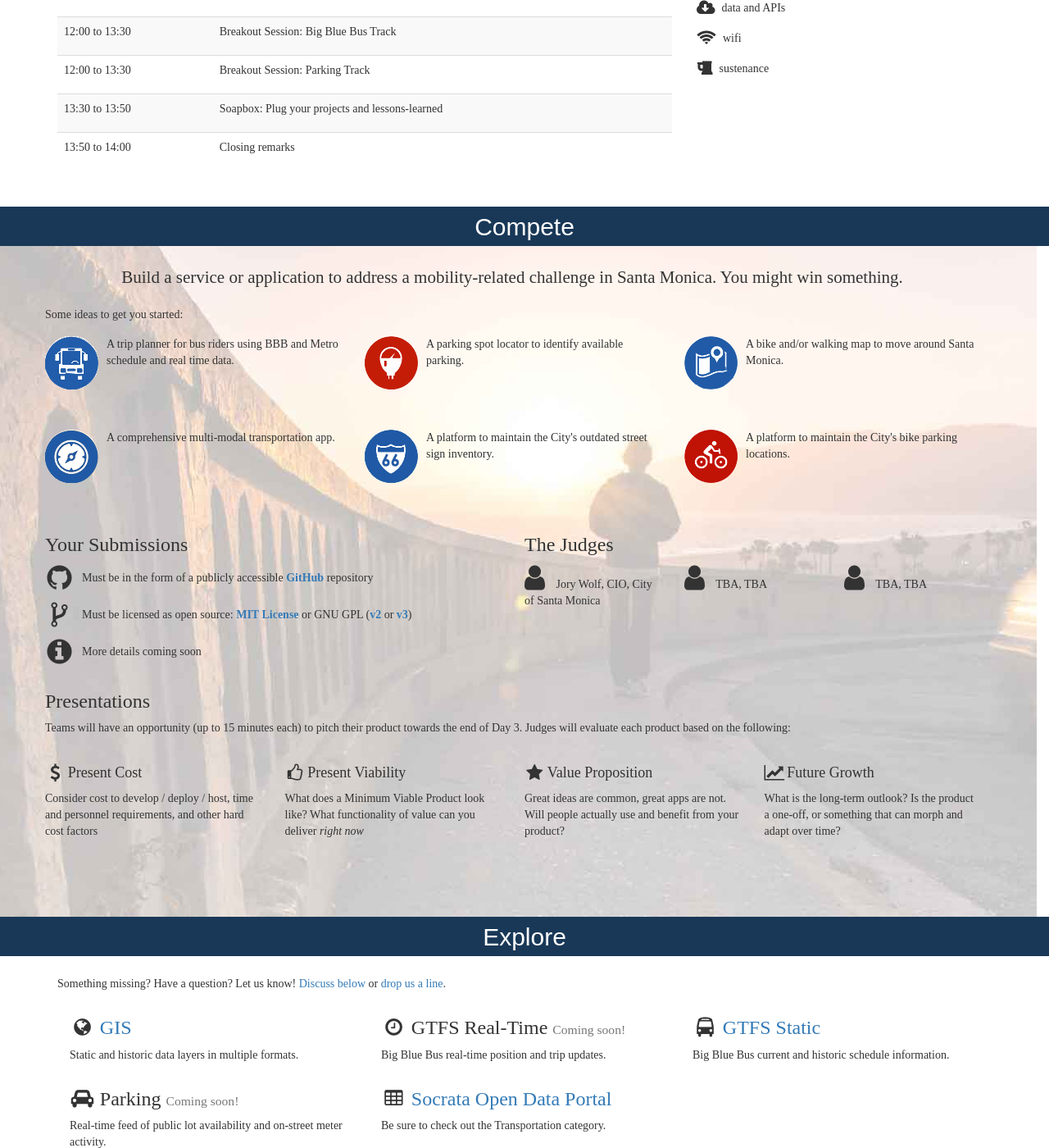
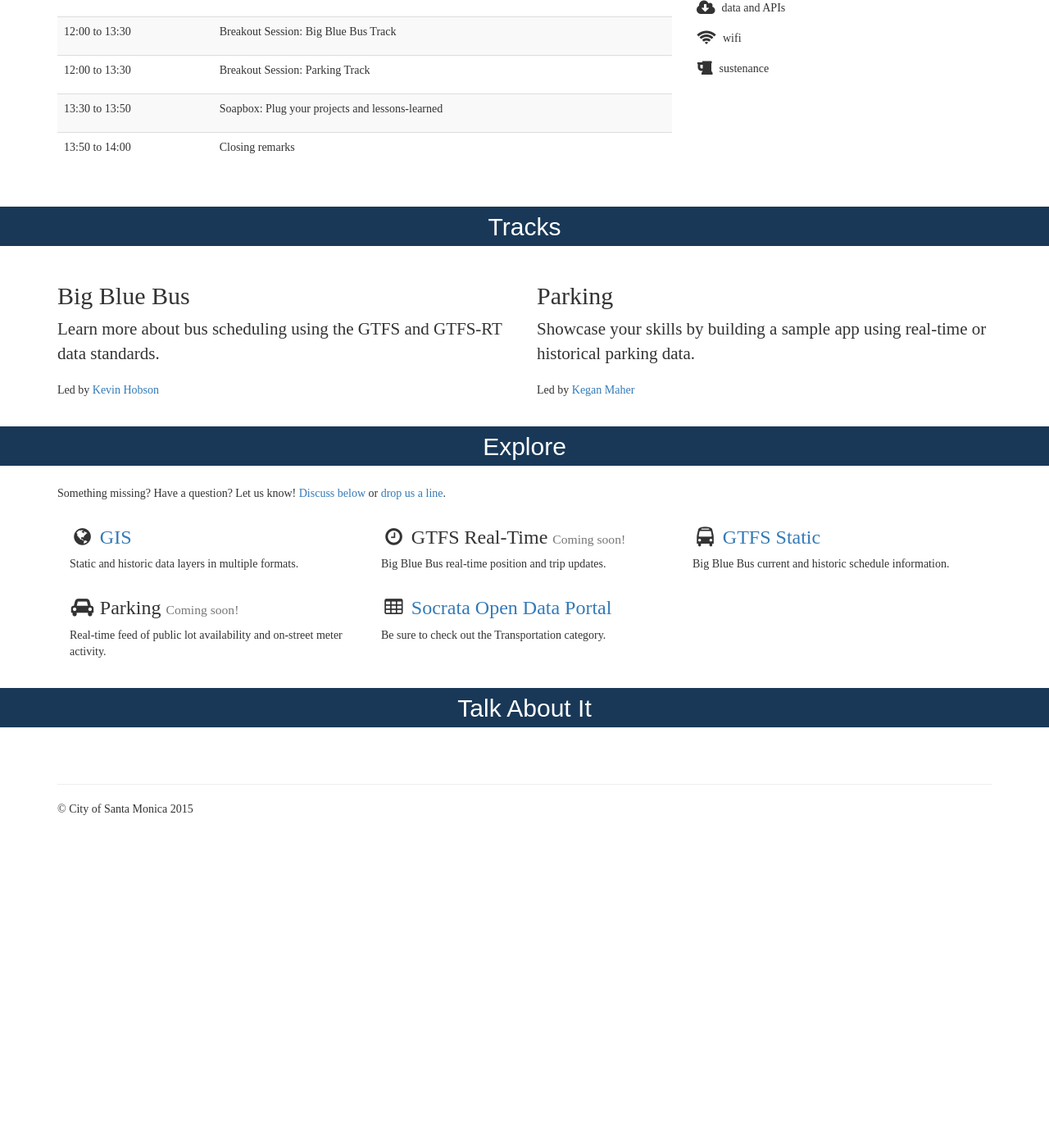
Before and after one commit to CityofSantaMonica/hackthebeach, a Jekyll site: the page built from index.html, in a window 1280 px wide and 1400 px high, scrolled down 699 px. Shown: the whole window at 82% size. Built offline with Jekyll 4.4.1, drawn with Linux system fonts in a browser that asks for light colours; nearby versions of some CDN libraries; comment, search, counter and statistics services are not loaded; after the commit the page ends 1706 px from its top, so only the background shows below that.

Commit message:
specialized tracks section

```diff
--- a/_data/layout.yaml
+++ b/_data/layout.yaml
@@ -2,9 +2,9 @@
   header:
     text: About
 
-- name: contest
+- name: tracks
   header:
-    text: Compete
+    text: Tracks
 
 - name: data
   header:
--- a/_includes/contest.html
+++ /dev/null
@@ -1,14 +0,0 @@
-<p class="lead text-center">Build a service or application to address a mobility-related challenge in Santa Monica. You might win something.</p>
-
-{% include contest/ideas.html %}
-
-<div class="row">
-  <div class="col-md-6 submission-guidelines">
-    {% include contest/guidelines.html %}
-  </div>
-  <div class="col-md-6">
-    {% include contest/judges.html %}
-  </div>
-</div>
-
-{% include contest/presentations.html %}
--- a/_includes/contest/guidelines.html
+++ /dev/null
@@ -1,6 +0,0 @@
-<h3>Your Submissions</h3>
-{% for guideline in site.data.submissions.guidelines %}
-<p class="submission-guideline">
-  <i class="fa fa-fw {{ guideline.icon }}"></i> <span>{{ guideline.text }}</span>
-</p>
-{% endfor %}
--- a/_includes/contest/ideas.html
+++ /dev/null
@@ -1,19 +0,0 @@
-<p>Some ideas to get you started:</p>
-<ul class="ideas row">
-  {% for idea in site.data.projectIdeas limit:3  %}
-  <li class="col-md-4">
-    <div>
-      <img src="assets/{{ idea.icon }}" alt="icon" /> <span>{{ idea.description }}</span>
-    </div>
-  </li>
-  {% endfor %}
-</ul>
-<ul class="ideas row">
-  {% for idea in site.data.projectIdeas offset:3  %}
-  <li class="col-md-4">
-    <div>
-      <img src="assets/{{ idea.icon }}" alt="icon" /> <span>{{ idea.description }}</span>
-    </div>
-  </li>
-  {% endfor %}
-</ul>
--- a/_includes/contest/judges.html
+++ /dev/null
@@ -1,9 +0,0 @@
-<h3>The Judges</h3>
-<div class="row">
-  {% for judge in site.data.judging.judges %}
-  <div class="judge col-md-{{ 12 | divided_by:forloop.length }}">
-    <span class="headshot">{% if judge.headshot %}<img src="{{ judge.headshot }}" alt="{{ judge.name }} headshot" class="img-rounded"/>{% else %}<i class="fa fa-user"></i>{% endif %}</span>
-    <span class="name">{{ judge.name }}, {{ judge.title }}</span>
-  </div>
-  {% endfor %}
-</div>
--- a/_includes/contest/presentations.html
+++ /dev/null
@@ -1,11 +0,0 @@
-<h3>Presentations</h3>
-<p>Teams will have an opportunity (up to 15 minutes each) to pitch their product towards the end of Day 3. Judges will evaluate each product based on the following:</p>
-
-<div class="row criteria">
-  {% for criteria in site.data.judging.criteria %}
-  <div class="col-md-{{ 12 | divided_by:forloop.length }}">
-    <h4><i class="fa fa-fw {{ criteria.icon }}"></i> <span>{{ criteria.name }}</span></h4>
-    <p>{{ criteria.description }}</p>
-  </div>
-  {% endfor %}
-</div>
--- /dev/null
+++ b/_includes/tracks.html
@@ -0,0 +1,12 @@
+<div class="row">
+  <div class="col-md-6">
+    <h2>Big Blue Bus</h2>
+    <p class="lead">Learn more about bus scheduling using the GTFS and GTFS-RT data standards.</p>
+    <p>Led by <a href="https://github.com/kevinsmgov" target="_blank">Kevin Hobson</a></p>
+  </div>
+  <div class="col-md-6">
+    <h2>Parking</h2>
+    <p class="lead">Showcase your skills by building a sample app using real-time or historical parking data.</p>
+    <p>Led by <a href="https://github.com/thekaveman" target="_blank">Kegan Maher</a></p>
+  </div>
+</div>
```
